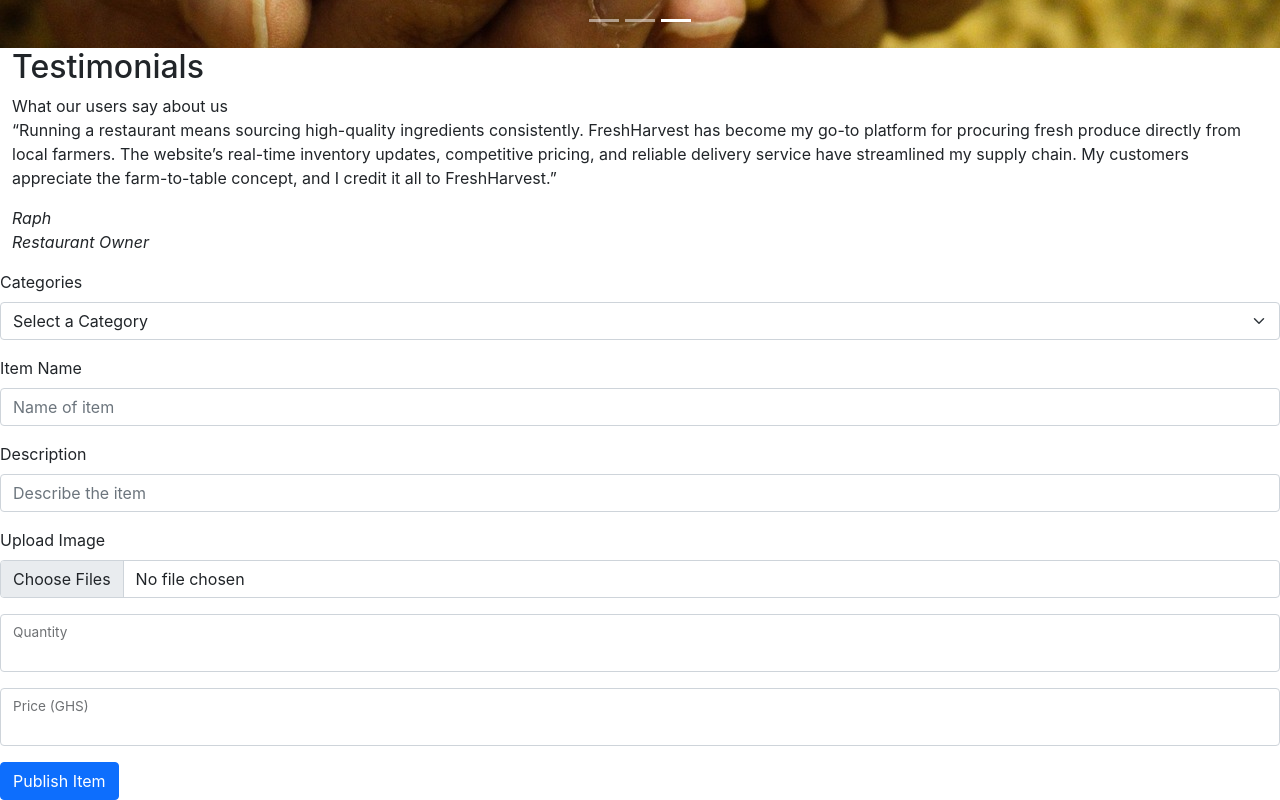
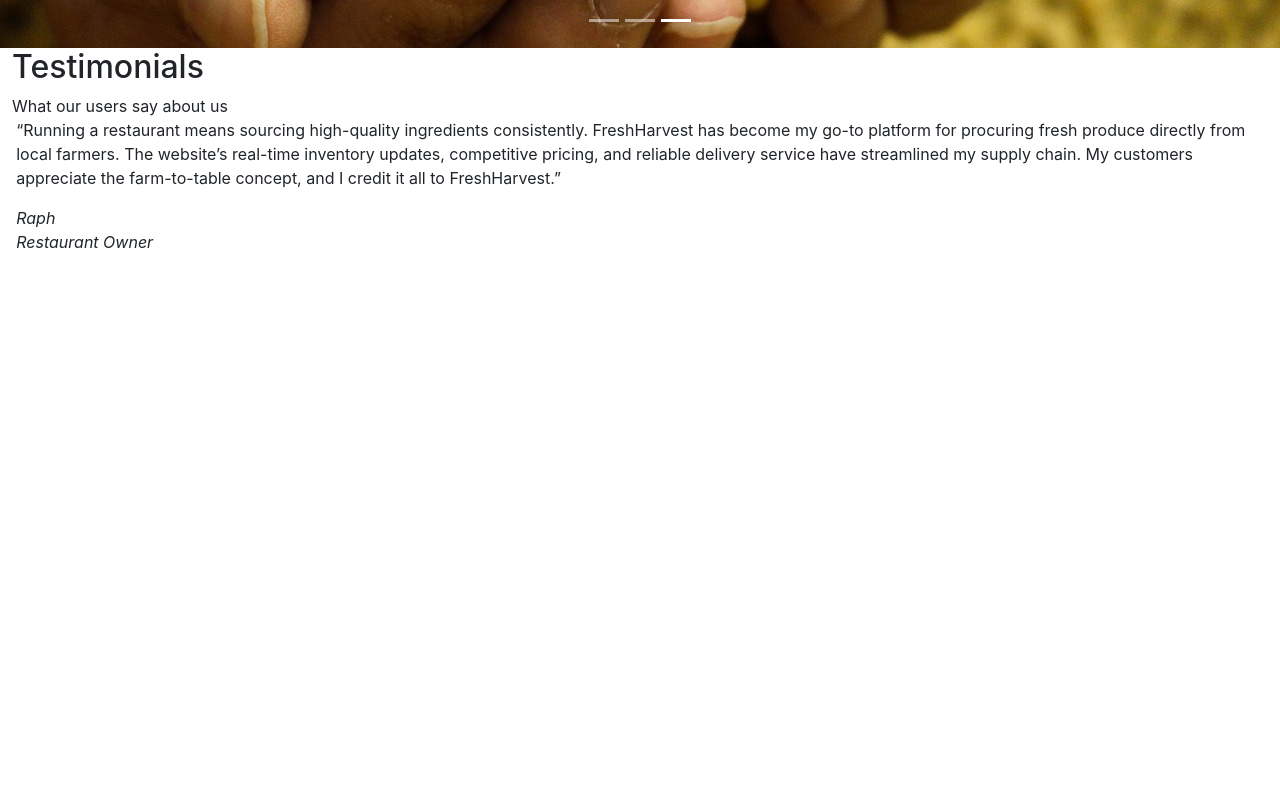
Before and after one commit to TAAP-Mest/Agro-Biz, a React (Create React App) app: page / in a window 1280 px wide. Shown: the part 672-1472 px from the top of the page. After the commit the page ends 942 px from the top, so only its background shows below. Built offline with nearby package versions, Linux system fonts and the light colour scheme.

Commit message:
removed sellers js

```diff
--- a/src/components/Seller Dashboard/index.jsx
+++ /dev/null
@@ -1,60 +0,0 @@
-
-// import styles from './index.modules.css'
-import Button from 'react-bootstrap/Button';
-import Form from 'react-bootstrap/Form';
-
-
-
-const SellerDashboard = () => {
-    return (
-        <Form>
-            <Form.Group className="mb-3" controlId="formBasicEmail">
-                <Form.Label>Categories</Form.Label>
-                <Form.Select type=''>
-                    <option value="" disabled selected hidden>Select a Category</option>
-                    <option value="tools & equipment">Tools & Equipment</option>
-                    <option value="foodstuff">Foodstuff</option>
-                    <option value="farm inputs">Farm Inputs</option>
-                </Form.Select>
-            </Form.Group>
-
-            <Form.Group className="mb-3" controlId="formBasicEmail">
-                <Form.Label>Item Name</Form.Label>
-                <Form.Control type=" " placeholder="Name of item" />
-            </Form.Group>
-
-            <Form.Group className="mb-3" controlId="formBasicPassword">
-                <Form.Label>Description</Form.Label>
-                <Form.Control type=" " placeholder="Describe the item" />
-            </Form.Group>
-
-            <Form.Group controlId="formFileMultiple" className="mb-3">
-                <Form.Label>Upload Image</Form.Label>
-                <Form.Control type="file" multiple />
-            </Form.Group>
-
-            <Form.Floating className="mb-3">
-                <Form.Control
-                    id="floatingInputCustom"
-                    type="number"
-                />
-                <label htmlFor="floatingInputCustom">Quantity</label>
-            </Form.Floating>
-            <Form.Floating className="mb-3">
-                <Form.Control
-                    id="floatingInputCustom"
-                    type="number"
-                />
-                <label htmlFor="floatingInputCustom">Price (GHS)</label>
-            </Form.Floating>
-
-            <Button variant="primary" type="publish item">
-                Publish Item
-            </Button>
-        </Form>
-
-
-    )
-}
-
-export default SellerDashboard;
--- a/src/pages/Selling page/index.jsx
+++ b/src/pages/Selling page/index.jsx
@@ -1,9 +1,9 @@
-import SellerDashboard from "../../components/Seller Dashboard";
+
 
 const SellingPage = () => {
   return (
     <div>
-      <SellerDashboard />
+
     </div>
   )
 }
```
